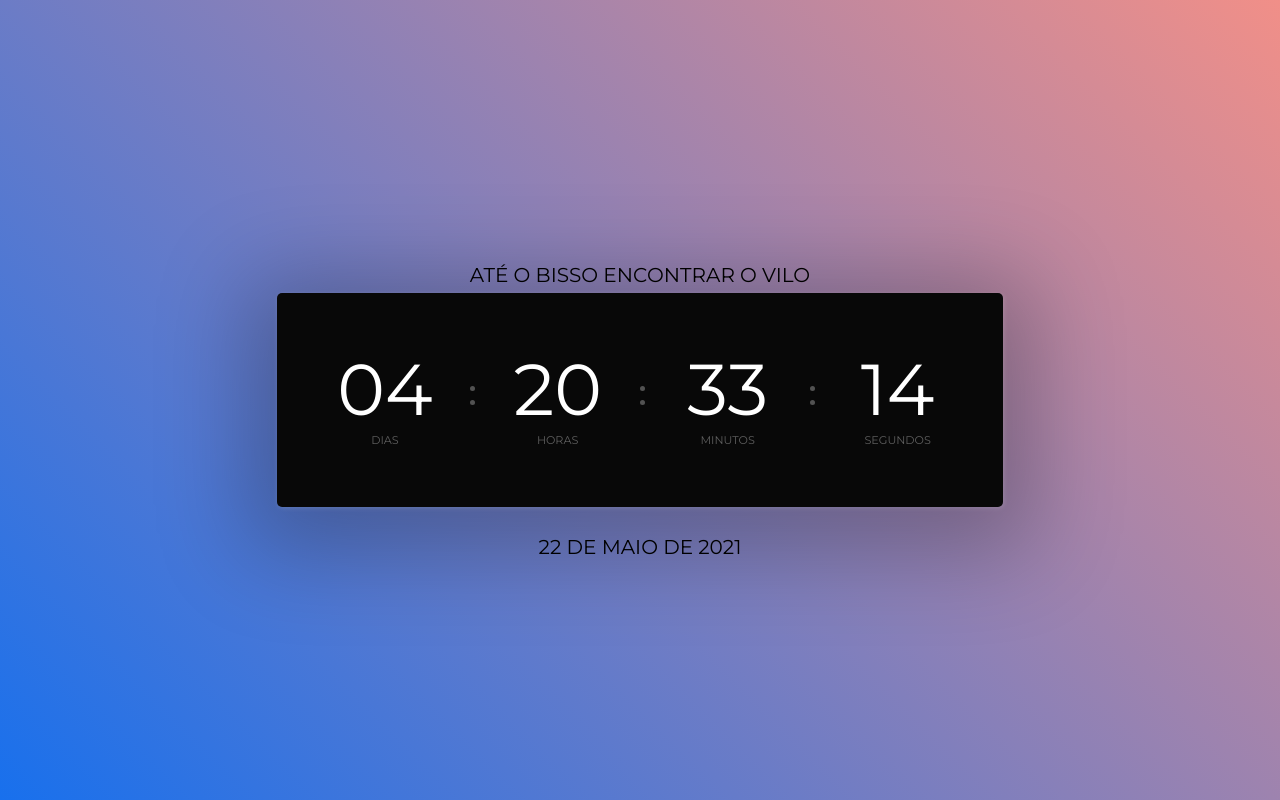
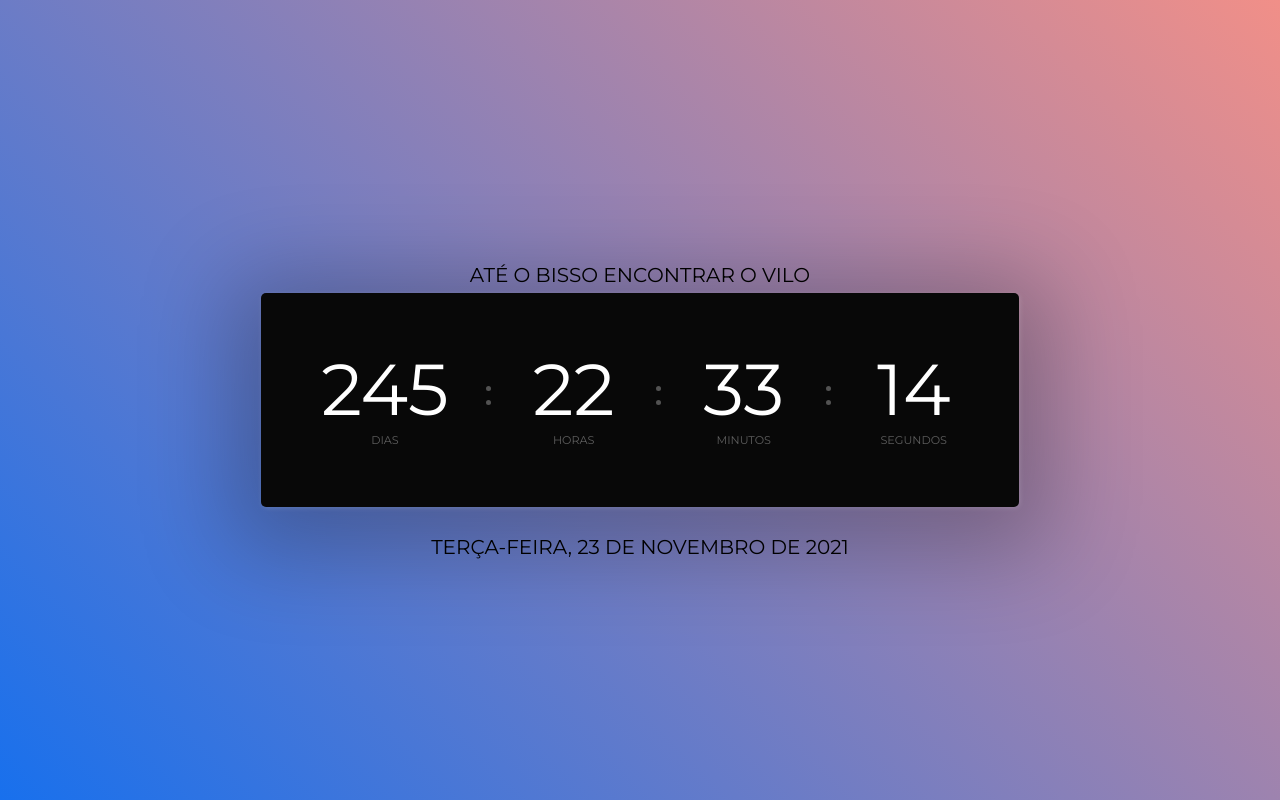
Before and after one commit to bsides/bilo-countdown, a Next.js app: page / in a window 1280 px wide. Built offline with nearby package versions, Linux system fonts and the light colour scheme.

Commit message:
Atualiza para novo encontro ♥

```diff
--- a/pages/index.js
+++ b/pages/index.js
@@ -7,19 +7,42 @@ import { useEffect, useState } from 'react'
 import Head from 'next/head'
 import ptBR from 'date-fns/locale/pt-BR'
 
+// Year, month (starting at 0), day, hour (GMT -3 needs +3), minute, secont
+const DATE_UNTIL_BILO = Date.UTC(2021, 10, 23, 16 + 3, 0, 0)
+
+function tick() {
+  const start = new Date()
+  const end = new Date(DATE_UNTIL_BILO)
+  const duration = dateFns.intervalToDuration({ start, end })
+  // This does nothing now
+  // const durationFormatted = dateFns.formatDuration(duration, {
+  //   locale: ptBR,
+  //   zero: true,
+  //   format: ['days', 'hours', 'minutes', 'seconds'],
+  // })
+  if (duration.months > 0) {
+    duration.days = duration.months * 30 + duration.days
+  }
+  if (duration.years > 0) {
+    duration.days = duration.years * 365 + duration.days
+  }
+  return duration
+}
+
 export default function Home() {
-  function tick() {
-    const start = new Date()
-    const end = new Date(Date.UTC(2021, 4, 22, 14 + 3, 0, 0))
-    const duration = dateFns.intervalToDuration({ start, end })
-    const durationFormatted = dateFns.formatDuration(duration, {
-      locale: ptBR,
-      zero: true,
-      format: ['days', 'hours', 'minutes', 'seconds'],
-    })
-    return duration
-  }
   const [duration, setDuration] = useState(tick())
+  const biloDateFull = dateFns.intlFormat(
+    new Date(DATE_UNTIL_BILO),
+    {
+      weekday: 'long',
+      year: 'numeric',
+      month: 'long',
+      day: 'numeric',
+    },
+    {
+      locale: 'pt-BR',
+    }
+  )
 
   useEffect(() => {
     const interval = setInterval(() => setDuration(tick()), 1000)
@@ -79,7 +102,7 @@ export default function Home() {
               )
             })}
             <div className="md:text-base lg:text-lg xl:text-xl 2xl:text-2xl text-black text-center uppercase absolute top-96 -mt-10 md:mt-0 md:top-60 left-0 w-full">
-              22 de Maio de 2021
+              {biloDateFull}
             </div>
           </div>
         </div>
```
Also changed, not shown: 1 other file (tests, documents, lock files or other folders).
